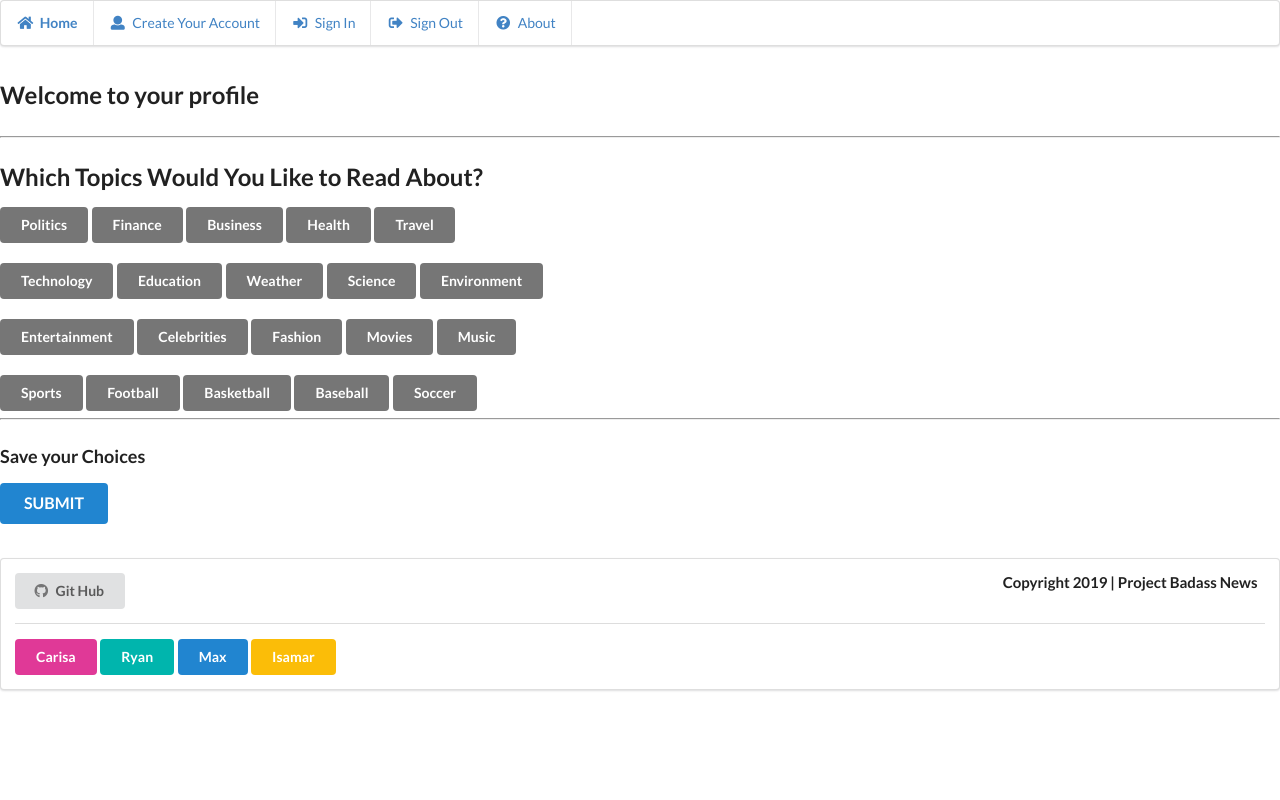
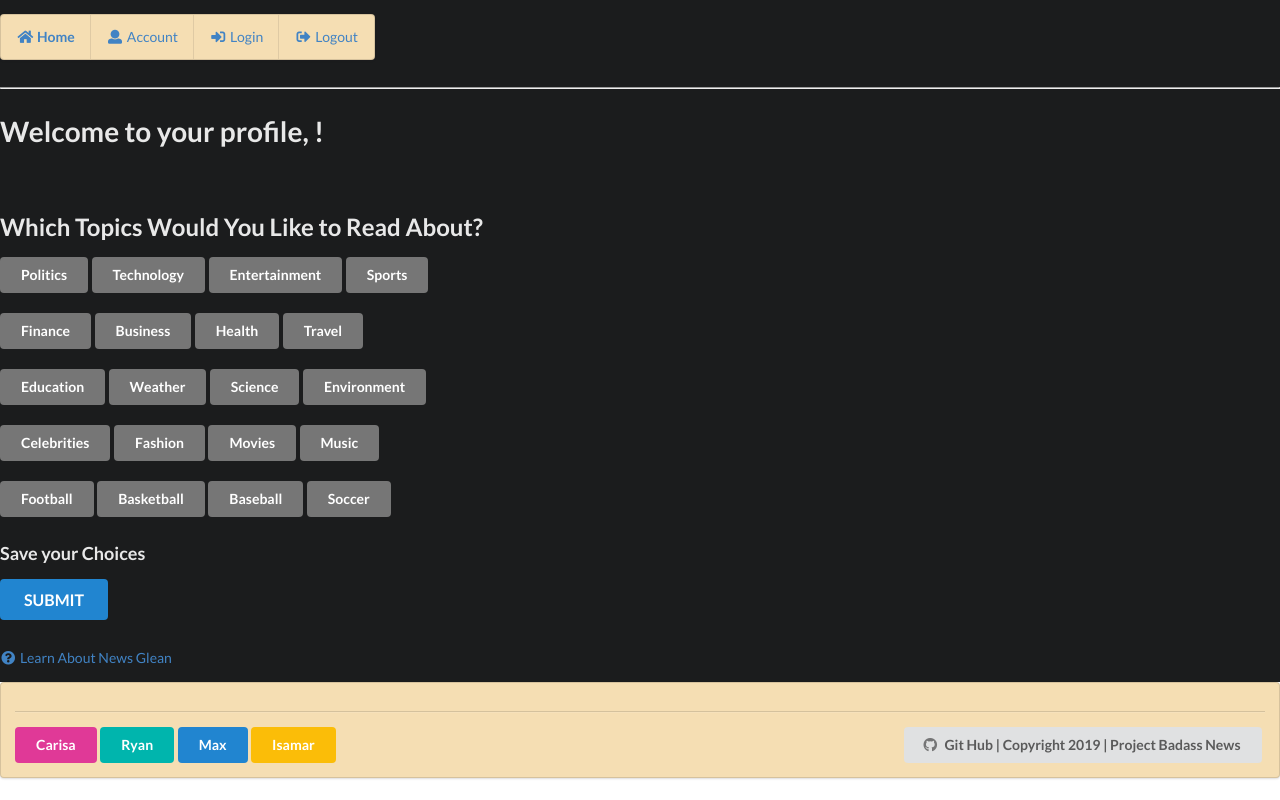
Before and after one commit to FizzyMo/Final-PROJECT, a React (Create React App) app in the folder client/: page /Profile in a window 1280 px wide. Built offline with nearby package versions, Linux system fonts and the light colour scheme; no server answers.

Commit message:
significant styling updates

```diff
--- a/client/public/index.html
+++ b/client/public/index.html
@@ -22,7 +22,7 @@
       work correctly both with client-side routing and a non-root public URL.
       Learn how to configure a non-root public URL by running `npm run build`.
     -->
-    <title>To be determined</title>
+    <title>News Glean</title>
   </head>
 
   <body id="root">
--- a/client/src/App.js
+++ b/client/src/App.js
@@ -11,31 +11,26 @@ import Profile from "./component/Pages/Profile";
 function App() {
   return (
     <Router>
-      <div >
-        <div className="ui menu">
+      <div className='ui inverted vertical masthead left aligned segment' >
+        <div className="ui compact menu" style={{ backgroundColor: 'wheat' }}>
 
           <div className="header item">
-            <Link to="/Home"><i class="home icon"></i> Home</Link>
+            <Link to="/Home"><i class="home icon"></i>Home</Link>
           </div>
 
           <a className="item">
-            <Link to="/Profile"><i class="user icon"></i> Create Your Account</Link>
+            <Link to="/Profile"><i class="user icon"></i>Account</Link>
           </a>
 
           <a className="item">
-            <Link to="/Login"><i class="sign-in icon"></i> Sign In</Link>
+            <Link to="/Login"><i class="sign-in icon"></i>Login</Link>
           </a>
 
           <a className="item">
-            <Link to="/Logout"><i class="sign-out icon"></i> Sign Out</Link>
+            <Link to="/Logout"><i class="sign-out icon"></i>Logout</Link>
           </a>
 
-          <a className="item">
-            <Link to="/about"><i class="question circle icon"></i> About</Link>
-          </a>
         </div>
-        <br></br>
-
 
         <Route exact path="/" component={Home} />
         <Route exact path="/aboutlogin" component={AboutLogin} />
@@ -45,9 +40,14 @@ function App() {
         <Route exact path="/Logout" component={Logout} />
         <Route exact path="/Profile" component={Profile} />
       </div>
-
+      <div className='ui inverted vertical masthead left aligned segment' >
+        <a className="item">
+          <Link to="/about"><i class="question circle icon"></i>Learn About News Glean</Link>
+        </a>
+      </div>
       <Footer>
       </Footer>
+
     </Router>
   );
 }
--- a/client/src/component/Footer/index.js
+++ b/client/src/component/Footer/index.js
@@ -3,18 +3,17 @@ import React from "react";
 function Footer() {
     return (
         <div>
-            <br></br>
-            <div className="ui segment">
-            <h4 class="ui right floated header">Copyright 2019 | Project Badass News</h4>
-            <button className="ui github button">
-                    <i class="github icon"></i>
-                    Git Hub
-            </button>
+            <div className="ui compact segment" style={{ width: '100%', backgroundColor: 'wheat'}}>
+            <h4 class="ui right floated header"></h4>
             <div class="ui clearing divider"></div>
                 <a className="ui pink button" href='https://fizzymo.github.io/Responsive-Portfolio/' target='blank'>Carisa</a>
                 <a className="ui teal button" href='https://ryangrady311.github.io/Bootstrap-Portfolio/' target='blank'>Ryan</a>
                 <a className="ui blue button" href='https://maxjcoder.github.io/max-jackson-profile/' target='blank'>Max</a>
                 <a className="ui yellow button" href='' target='blank'>Isamar</a>
+                <button className="ui github button" style= {{ float: 'right'}}>
+                    <i class="github icon"></i>
+                    Git Hub | Copyright 2019 | Project Badass News
+            </button>
             </div>
         </div>
     )
--- a/client/src/component/Pages/Home.js
+++ b/client/src/component/Pages/Home.js
@@ -4,13 +4,10 @@ import Moment from 'react-moment';
 const API_URL = 'https://newsapi.org/v2/everything?language=en&sortBy=publishedAt&';
 const c = API_URL + '&apiKey=' + process.env.REACT_APP_API_KEY;
 
-
 class Home extends React.Component {
 	constructor(props) {
 		super(props);
 		this.getArticles = this.getArticles.bind(this);
-
-
 		this.state = {
 			articles: [],
 			query: '',
@@ -45,12 +42,9 @@ class Home extends React.Component {
 
 	};
 
-
 	handleInputChange = e => {
 		this.setState({
 			query: e.target.value,
-
-
 		}
 
 		)
@@ -59,10 +53,18 @@ class Home extends React.Component {
 	render() {
 		return (
 			<>
-				<div class="ui menu" style={{ marginLeft: '10px', width: '16%' }}>
-						<div className="ui action input">
+				<div style={{ background: 'black' }}>
+					<div className='.ui.container'>
+						<div className='ui inverted vertical masthead center aligned segment'>
+							<hr />
+							<h1>NEWS <i class="small newspaper outline icon"></i> GLEAN</h1>
+							<h2>The news your way, all the time!</h2>
+							<h2>Now you can filter the news by the topic you want.</h2>
+							<h2>Just enter a keyword below to retrive articles from a balanced array of news sources.</h2>
+							<br></br>
+							<div className="ui large action input">
 
-							<form
+								<form className="ui input"
 									onSubmit={this.getArticles}>
 									<input type="text"
 										placeholder=" Let's read the news..."
@@ -70,62 +72,53 @@ class Home extends React.Component {
 										ref={input => this.search = input}
 										onChange={this.handleInputChange}
 									/>
-							<button
-							type = "submit"
-							className="btn"> Search
+									<button style={{ marginLeft: '2%' }}
+										type="submit"
+										className="ui inverted grey button"> Search
 
 									</button>
+
 								</form>
 
 							</div>
 						</div>
-
-				<div style={{ background: 'wheat' }}>
-
-					<div className='.ui.container'>
-						<div className='ui inverted vertical masthead center aligned segment'>
-							<br />
-							<h1>NEWS <i class="small newspaper outline icon"></i> GLEAN</h1>
-							<h2>The news your way, all the time!</h2>
-							<h2>Now you can filter the news by the topic you want.</h2>
-							<br />
-							<h2>Just enter a keyword above to retrive articles from a balanced array of sources.</h2>
-							<br />
-						</div>
 					</div>
 
-					<div className='container segment' style={{ width: '97%', padding: '10px' }}>
+					<div className='container segment' style={{ width: '97%' }}>
 
 						{this.state.articles.slice(0).map((article, index) => {
 							return (
+
 								<ul key={article.publishedAt}>
 
-									<div className='ui card' style={{ width: '100%', padding: '5px' }} >
-										<div className='content' style={{ background: 'linear-gradient(to right, white, lightblue)', borderBottom: '1px solid grey' }}>
-											<h2 className='header'>{article.title}</h2>
+									<div className='ui card' style={{ width: '100%', padding: '1px' }} >
+										<div className='content' style={{ background: 'linear-gradient(to left, white, wheat)', borderBottom: '1px solid grey' }}>
+											<div className='header'><h2>{article.title}</h2></div>
 										</div>
 										<div className='content'>
-											<div class="ui sub header">Author ({article.author})</div>
+											<div class="ui sub header"><h5>Author ({article.author})</h5></div>
 										</div>
-										<h4>{article.content}</h4>
+										<div style={{ padding: '15px' }}><h4>{article.content}</h4></div>
 										<br />
-										<div class="ui bottom attached button">
-											<a target='_blank' href={article.url}><i class=" large newspaper icon"></i>| View Article </a>
+										<div class="ui light gray bottom attached button" style={{ borderTop: '1px solid grey' }}>
+											<a style={{ float: 'left' }} target='_blank' href={article.url}><h3><i class=" large newspaper icon"></i>| View Article</h3></a>
 											<Moment format='MMMM D, YYYY (h:mm A)' style={{ float: 'right' }}>{article.publishedAt}</Moment>
 										</div>
 									</div>
 
 								</ul>)
-
 						})}
+						<br />
+						<br />
+						<br />
+						<br />
+						<br />
+						<br />
 					</div>
-					<br />
-
 				</div>
 			</>
 		);
 	}
 }
 
-
 export default Home;
--- a/client/src/component/Pages/Profile.js
+++ b/client/src/component/Pages/Profile.js
@@ -32,13 +32,19 @@ class Profile extends React.Component {
         //          {
         //   this.state.person.map((personRecord) => {
         return <div>
-            <h2>Welcome to your profile</h2>
-            <h2> {this.state.person.username} </h2>
-
+            <br></br>
             <hr></hr>
+            <h1>Welcome to your profile, !</h1>
+            <h1> {this.state.person.username} </h1>
             <h2>Which Topics Would You Like to Read About?</h2>
             <div>
                 <button class="ui grey button">Politics</button>
+                <button class="ui grey button">Technology</button>
+                <button class="ui grey button">Entertainment</button>
+                <button class="ui grey button">Sports</button>
+            </div>
+            <br></br>
+            <div>
                 <button class="ui grey button">Finance</button>
                 <button class="ui grey button">Business</button>
                 <button class="ui grey button">Health</button>
@@ -47,7 +53,6 @@ class Profile extends React.Component {
             </div>
             <br></br>
             <div>
-                <button class="ui grey button">Technology</button>
                 <button class="ui grey button">Education</button>
                 <button class="ui grey button">Weather</button>
                 <button class="ui grey button">Science</button>
@@ -55,7 +60,6 @@ class Profile extends React.Component {
             </div>
             <br></br>
             <div>
-                <button class="ui grey button">Entertainment</button>
                 <button class="ui grey button">Celebrities</button>
                 <button class="ui grey button">Fashion</button>
                 <button class="ui grey button">Movies</button>
@@ -64,13 +68,11 @@ class Profile extends React.Component {
             </div>
             <br></br>
             <div>
-                <button class="ui grey button">Sports</button>
                 <button class="ui grey button">Football</button>
                 <button class="ui grey button">Basketball</button>
                 <button class="ui grey button">Baseball</button>
                 <button class="ui grey button">Soccer</button>
             </div>
-            <hr></hr>
             <h3>Save your Choices</h3>
             <button class="large ui blue button">
                 SUBMIT
```
Lines whose indentation alone changed are shown as unchanged.
